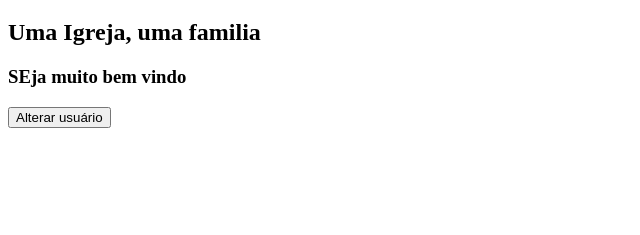
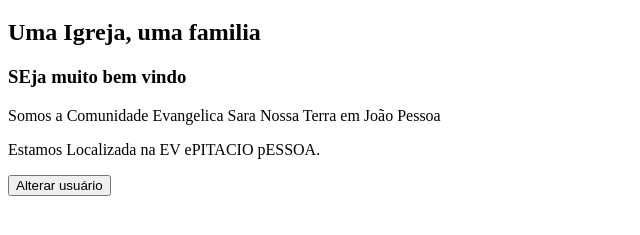
Before and after one commit to johndinho88/1, a plain HTML site: page index.html in a window 1280 px wide. Shown: the part 61-296 px from the top of the page, without its empty margins (0-640 px from the left). Drawn offline with Linux system fonts and the light colour scheme.

Commit message:
add paragrafo

```diff
--- a/index.html
+++ b/index.html
@@ -13,6 +13,10 @@
     <h2>Uma Igreja, uma familia</h2>
     <h3>SEja muito bem vindo</h3>
 
+    <p>Somos a Comunidade Evangelica Sara Nossa Terra em João Pessoa</p>
+    <p>Estamos Localizada na EV ePITACIO pESSOA.</p>
+
+
     <button>Alterar usuário</button>
     <script src="scripts/main.js"></script>
 
```
